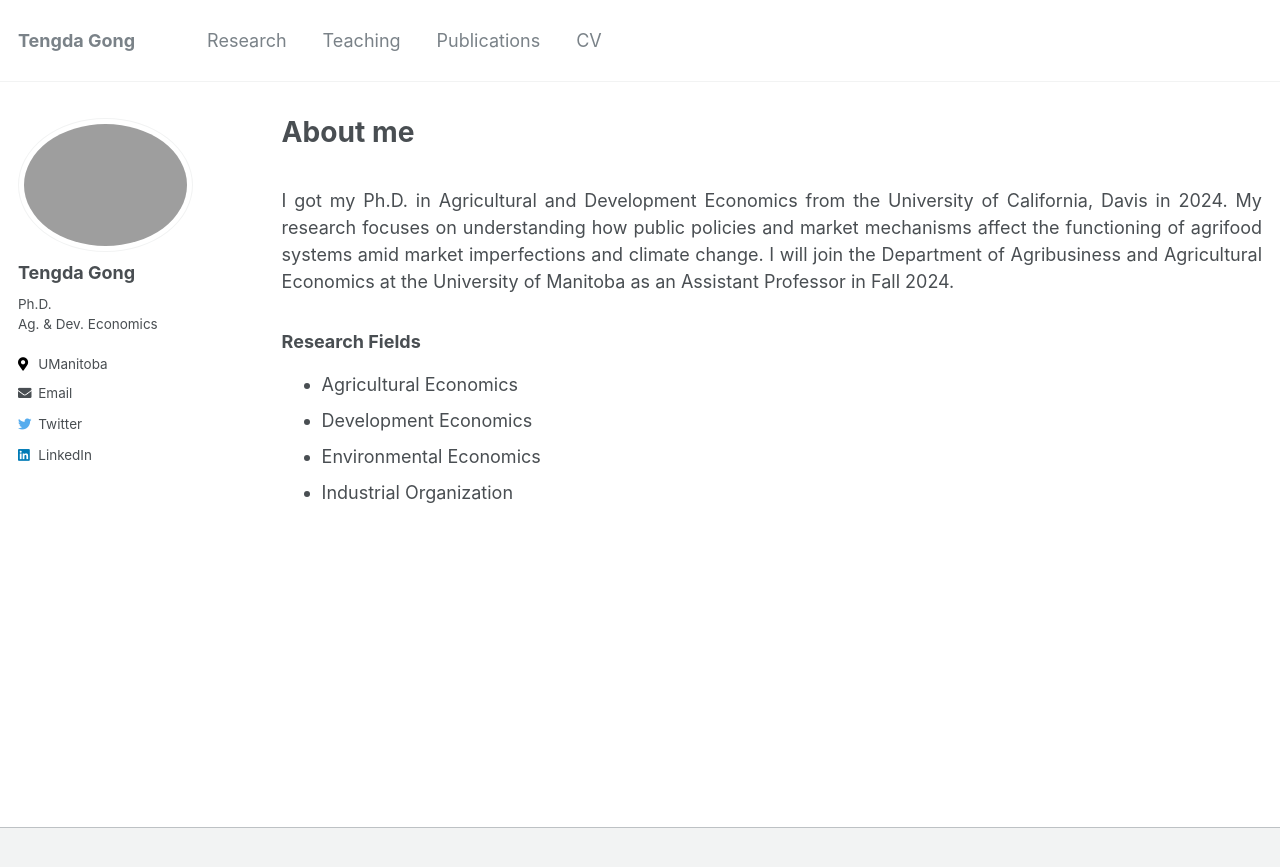
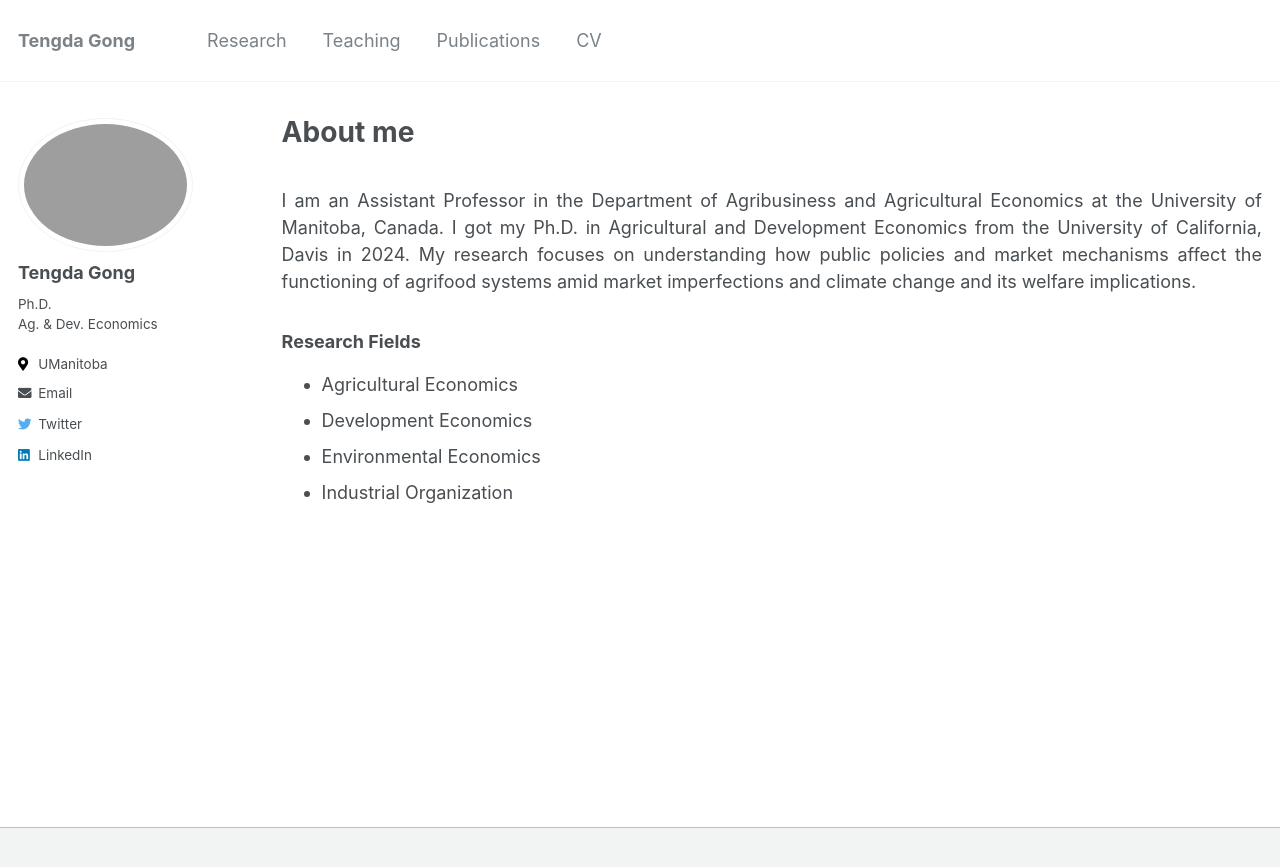
Before and after one commit to tendakung/tendakung.github.io, a Jekyll site: the page built from _pages/about.md, in a window 1280 px wide. Shown: the top 867 px of the page. Built offline with Jekyll 4.4.1, drawn with Linux system fonts in a browser that asks for light colours.

Commit message:
Update about.md

```diff
--- a/_pages/about.md
+++ b/_pages/about.md
@@ -8,7 +8,7 @@ redirect_from:
 ---
 
 <br>
-I got my Ph.D. in Agricultural and Development Economics from the University of California, Davis in 2024. My research focuses on understanding how public policies and market mechanisms affect the functioning of agrifood systems amid market imperfections and climate change. I will join the Department of Agribusiness and Agricultural Economics at the University of Manitoba as an Assistant Professor in Fall 2024.
+I am an Assistant Professor in the Department of Agribusiness and Agricultural Economics at the University of Manitoba, Canada. I got my Ph.D. in Agricultural and Development Economics from the University of California, Davis in 2024. My research focuses on understanding how public policies and market mechanisms affect the functioning of agrifood systems amid market imperfections and climate change and its welfare implications.
 <br>
 ### Research Fields
 - Agricultural Economics
```
